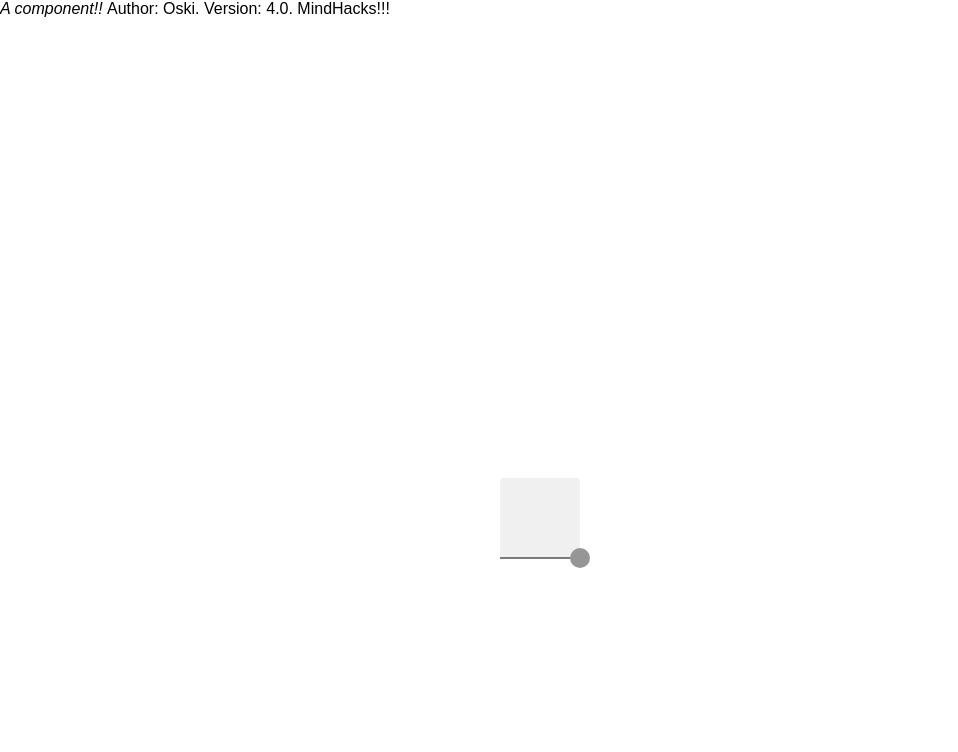
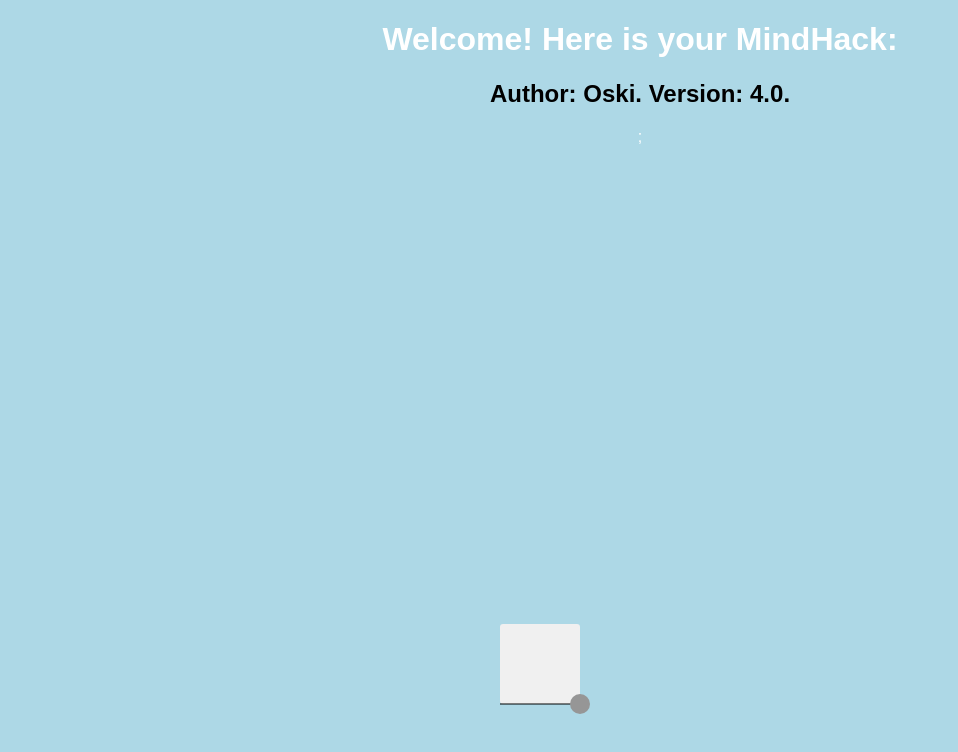
Before and after one commit to michelle54725/MindHacks, a React (Create React App) app: page / in a window 1280 px wide. Shown: the top 752 px of the page, without its empty margins (0-958 px from the left). Built offline with nearby package versions, Linux system fonts and the light colour scheme.

Commit message:
Basic UI update

```diff
--- a/src/App.css
+++ b/src/App.css
@@ -1 +1,19 @@
 /* styling information. used by App.js */
+body {
+    background-color: lightblue;
+}
+
+#Title {
+    color: white;
+    text-align: center;
+}
+
+h2 {
+    color: black;
+    text-align: center;
+}
+
+p {
+    font-family: verdana;
+    font-size: 20px;
+}
--- a/src/App.js
+++ b/src/App.js
@@ -2,10 +2,19 @@ import React, { Component } from 'react';
 import './App.css';
 //components = anything that can be passed into <>
 
-function MindHacks(props) {
+// function MindHacks(props) {
 //props = properties = stores data its representing, which is data that will be provided to Component to change)
-  return <span> Author: {props.author}. Version: {props.version}.0. MindHacks!!! </span>;
-//in later <MindHacks/> call: opening tag with slash at end = both opening/closing tags
+  // return <span> Author: {props.author}. Version: {props.version}.0. MindHacks!!! </span>;
+// }
+
+function Title(props) {
+//props = properties = stores data its representing, which is data that will be provided to Component to change)
+  return (
+    <div id="Title">
+    <h1> Welcome! Here is your MindHack: </h1>
+      <h2> Author: {props.author}. Version: {props.version}.0.</h2>;
+    </div>
+  )
 }
 
 // Developed by:
@@ -303,8 +312,7 @@ class App extends Component {
   render() {
     return (
       <div>
-        <em> A component!! </em>
-        <MindHacks author='Oski' version={4}/>
+        <Title name='Name' author='Oski' version={4}/><br />
         <svg width="10000" height="10000">
 					<g transform="translate(500, 500)">
             <DisplayNoteNode
```
